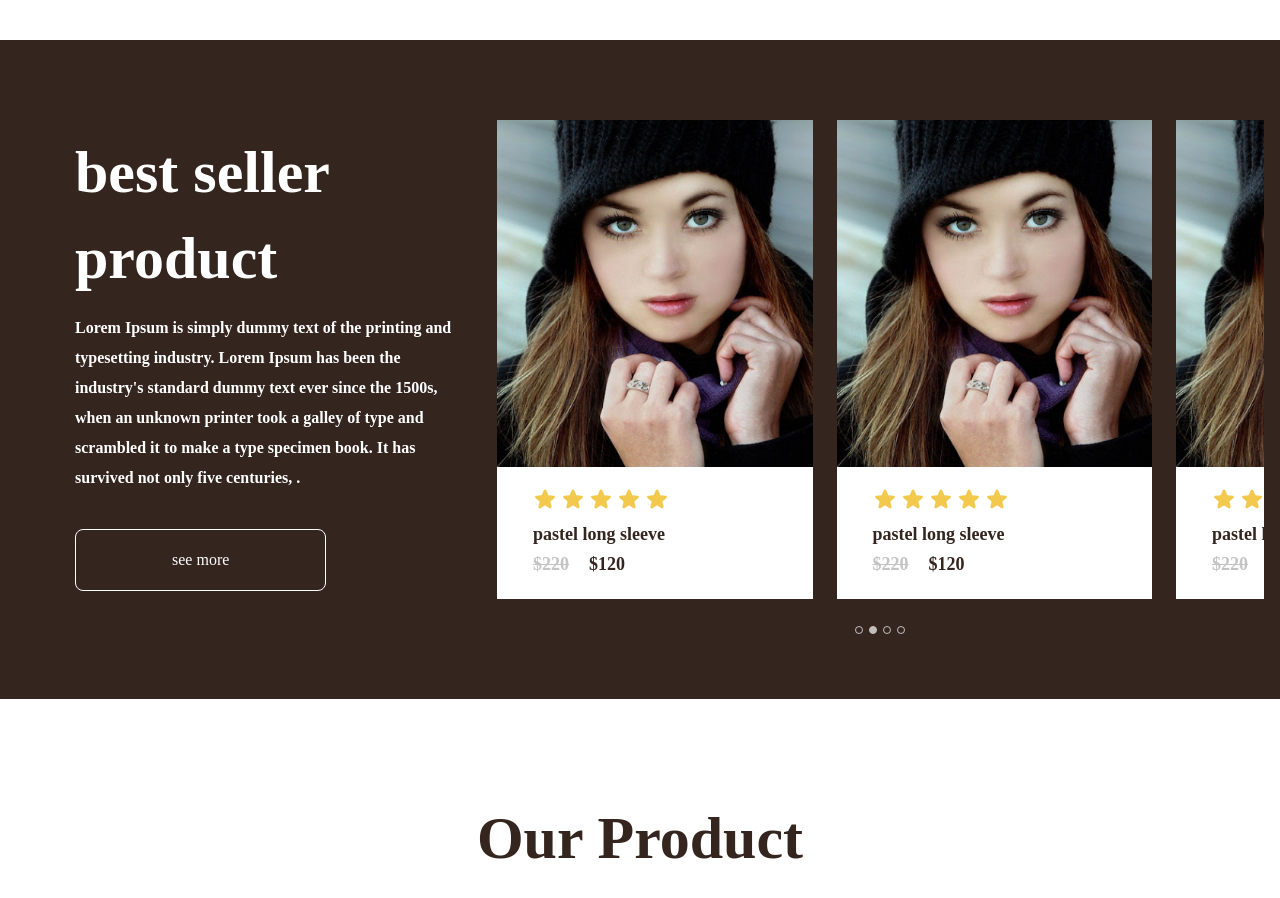
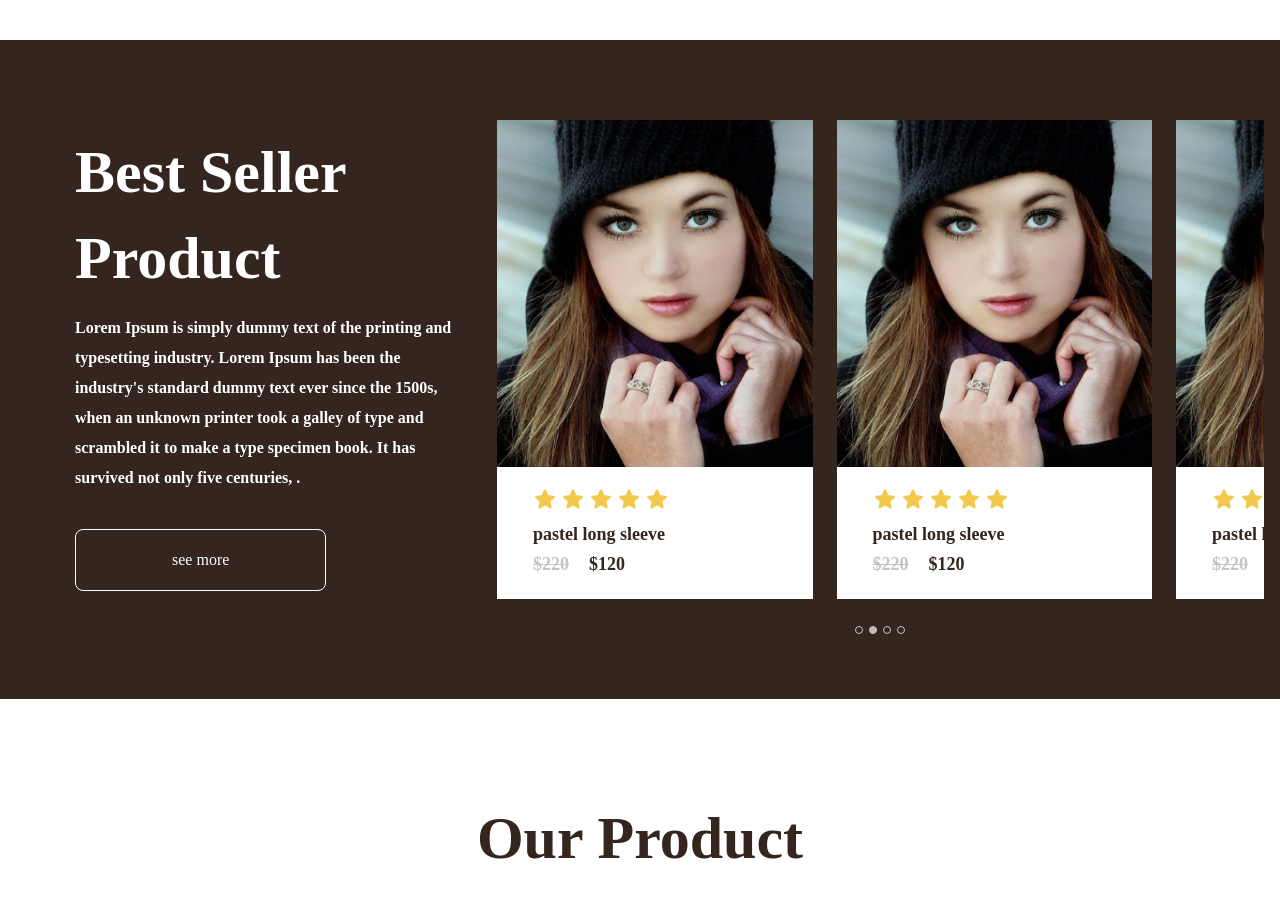
Before and after one commit to shafiqahmad81/FifashProject, a website built with Vite: page index.html in a window 1280 px wide. Shown: the part 2540-3438 px from the top of the page. Built offline with nearby package versions, Linux system fonts and the light colour scheme; a web font is replaced by a local one.

Commit message:
fifash project install and features

```diff
--- a/index.html
+++ b/index.html
@@ -280,7 +280,7 @@
               <h2
                 class="text-4xl sm:text-5xl xl:text-6xl xl:leading-11 font-bold text-secondary_white mb-3"
               >
-                best seller product
+                Best Seller Product
               </h2>
               <p class="text-base leading-7.2 font-bold text-secondary_white">
                 Lorem Ipsum is simply dummy text of the printing and typesetting
```
Also changed, not shown: README.md.
